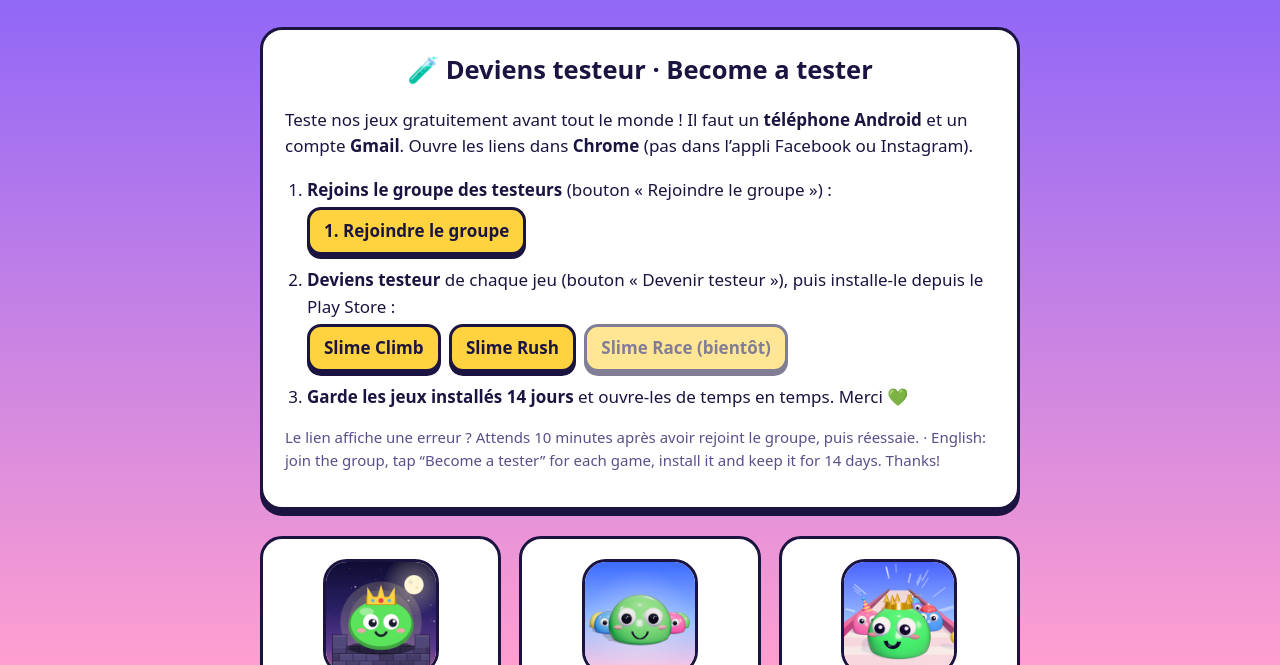
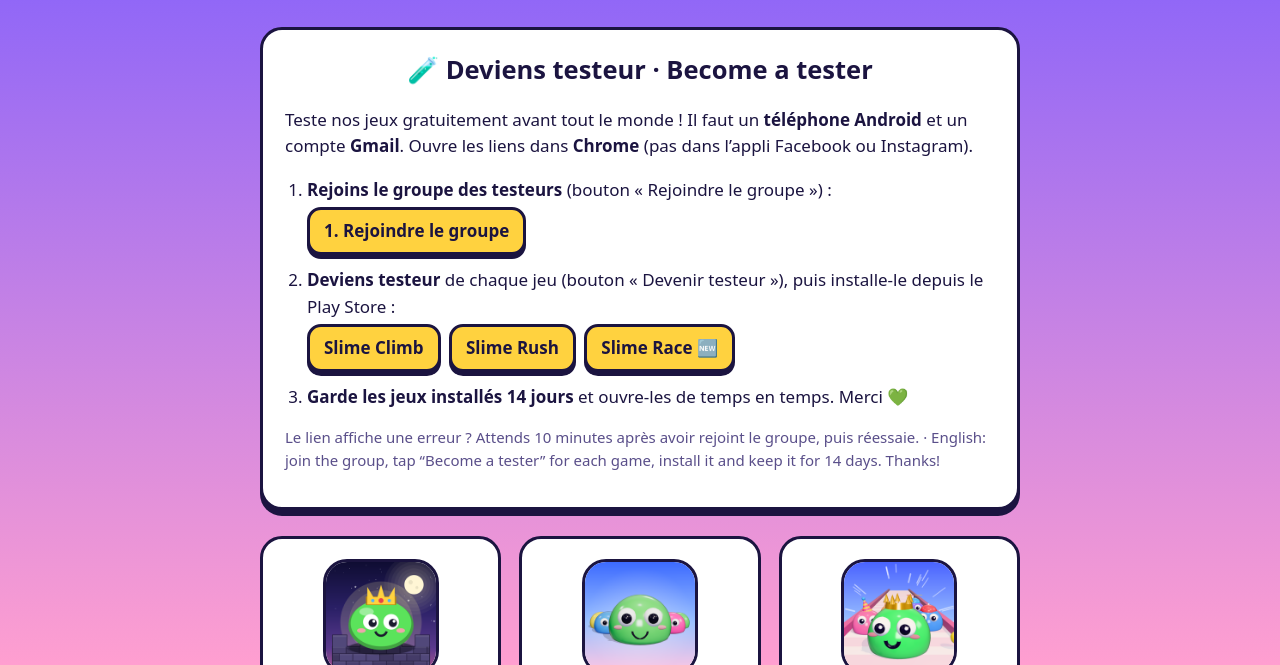
Before and after one commit to slimeclimbstudio/slimeclimbstudio.github.io, a plain HTML site: page index.html in a window 1280 px wide. Shown: the part 135-800 px from the top of the page. Drawn offline with Linux system fonts and the light colour scheme.

Commit message:
Accueil : test fermé Slime Race ouvert
Co-Authored-By: Claude Opus 5.5 <noreply@anthropic.com>

```diff
--- a/index.html
+++ b/index.html
@@ -32,7 +32,7 @@
     <li><b>Deviens testeur</b> de chaque jeu (bouton « Devenir testeur »), puis installe-le depuis le Play Store :<br>
       <a class="btn" href="https://play.google.com/apps/testing/com.slimeclimb.game">Slime Climb</a>
       <a class="btn" href="https://play.google.com/apps/testing/com.slimeclimb.rush">Slime Rush</a>
-      <a class="btn soon" href="https://play.google.com/apps/testing/com.slimeclimb.race">Slime Race (bientôt)</a></li>
+      <a class="btn" href="https://play.google.com/apps/testing/com.slimeclimb.race">Slime Race 🆕</a></li>
     <li><b>Garde les jeux installés 14 jours</b> et ouvre-les de temps en temps. Merci 💚</li>
   </ol>
   <p class="note">Le lien affiche une erreur ? Attends 10 minutes après avoir rejoint le groupe, puis réessaie. · English: join the group, tap “Become a tester” for each game, install it and keep it for 14 days. Thanks!</p>
```
